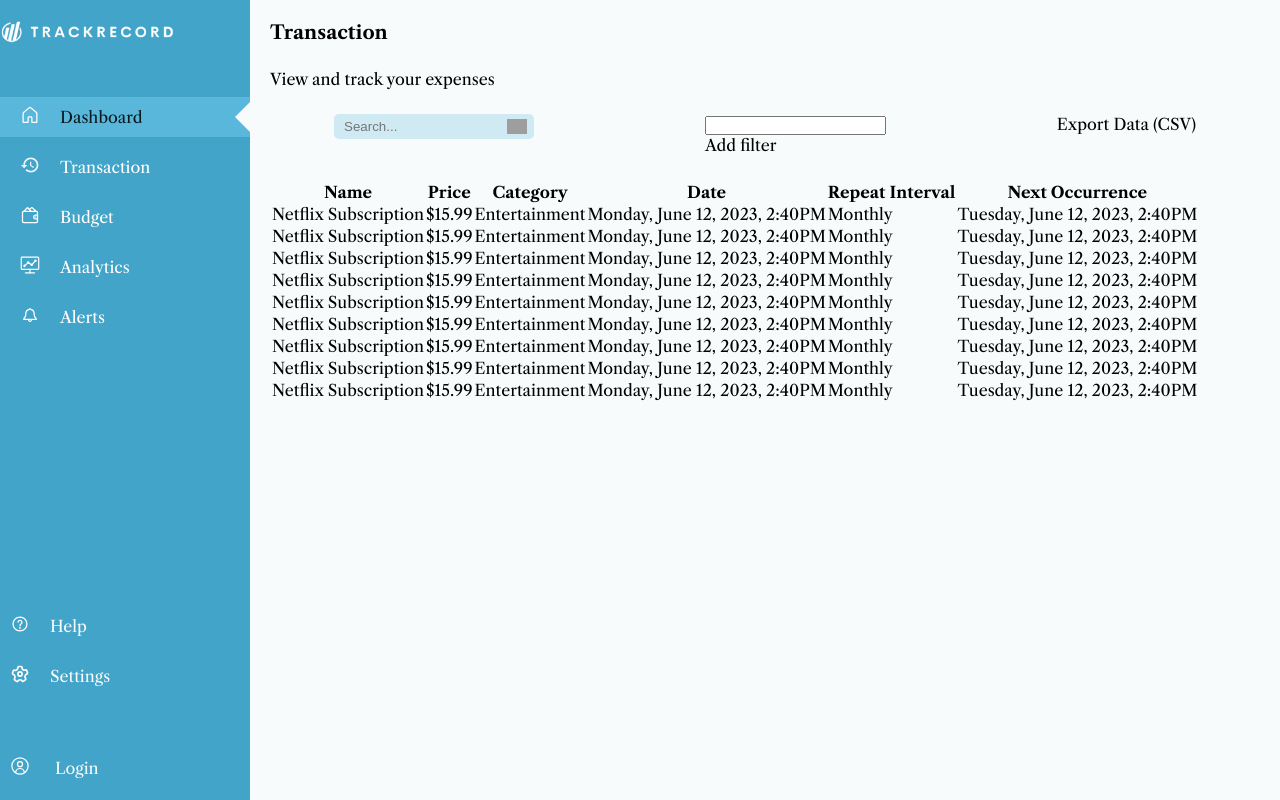
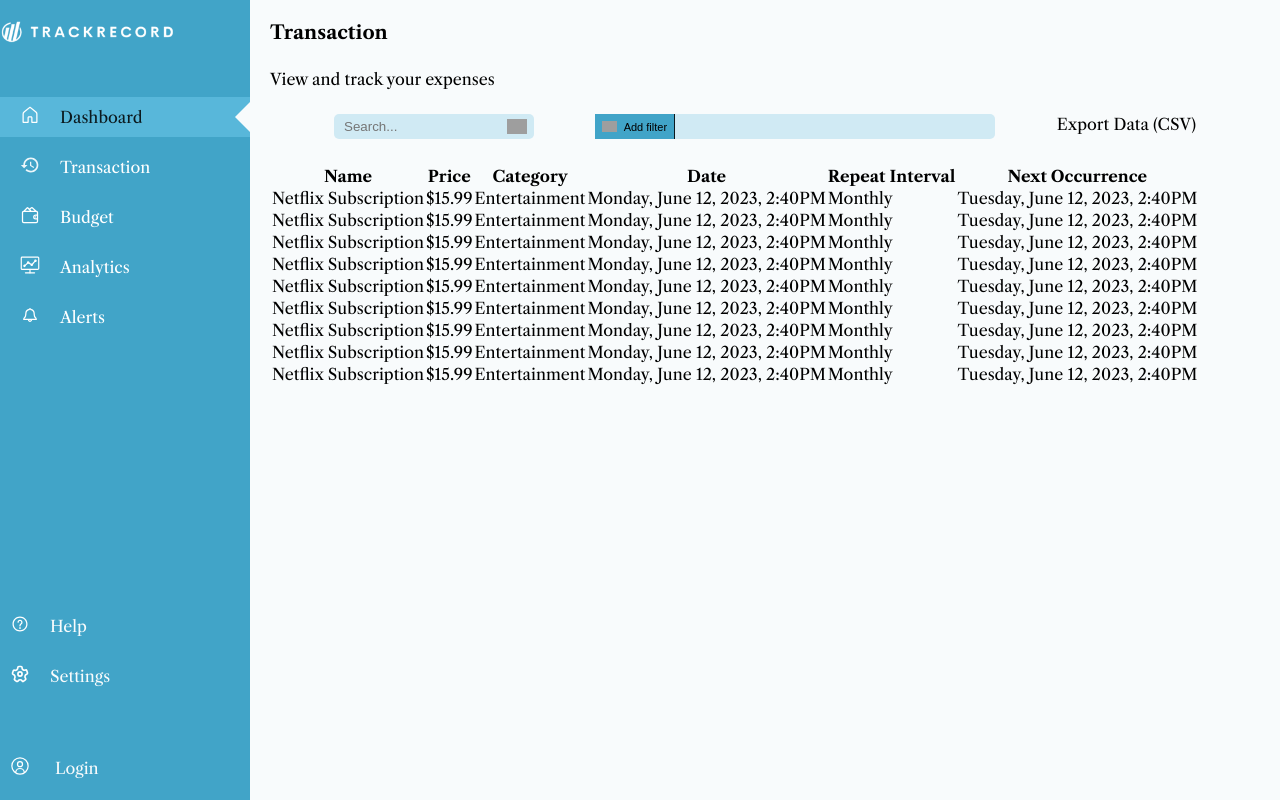
Before and after one commit to Etan31/Trackrecords-101, a React (Create React App) app in the folder v2-trackrecord/: page /transaction in a window 1280 px wide. Built offline with nearby package versions, Linux system fonts and the light colour scheme; grey boxes are pictures that could not be loaded.

Commit message:
add filter input and icon

```diff
--- a/v2-trackrecord/src/css/Transaction.css
+++ b/v2-trackrecord/src/css/Transaction.css
@@ -40,3 +40,40 @@
    height: 15px;
    z-index: 2;
 }
+
+.filterData-container {
+   display: flex;
+   flex-direction: row-reverse;
+   height: 25px;
+   width: clamp(400px, 30vw, 700px);
+   background-color: var(--accent-25);
+   position: relative;
+   border-radius: 5px;
+}
+
+.filterData-container button{
+   display: flex;
+   flex-direction: row-reverse;
+   align-items: center;
+   border: none;
+   width: 100px;
+   font-size: 11px;
+   cursor: pointer;
+   border-right: 1px solid var(--main-text);
+   background-color: var(--main-prim);
+   justify-content: space-evenly;
+}
+
+.filterData-container input{
+   width: 100%;
+   height: 100%;
+   border: none;
+   background-color: transparent ;
+   border-radius: 5px;
+   padding-inline: 10px;
+}
+
+
+.filterData-container img{
+   width: 15px;
+}
--- a/v2-trackrecord/src/pages/Transaction.js
+++ b/v2-trackrecord/src/pages/Transaction.js
@@ -1,4 +1,5 @@
 import icSearch from './../assets/img/icons/ic-search.svg';
+import icFilter from './../assets/img/icons/ic-filter.svg';
 
 function Transaction() {
   return (
@@ -12,8 +13,7 @@
         </div>
         <div className="filterData-container">
           <input className="filterData" type="text" />  {/* dropdown categories */}
-          {/* <img src="" alt=""/>  */} {/* icon */}
-          <p>Add filter</p>
+          <button>Add filter <img src={icFilter} alt="filter icon"/> </button>
         </div>
         <div className="exportData-container">
           <p>Export Data (CSV)</p>
```
